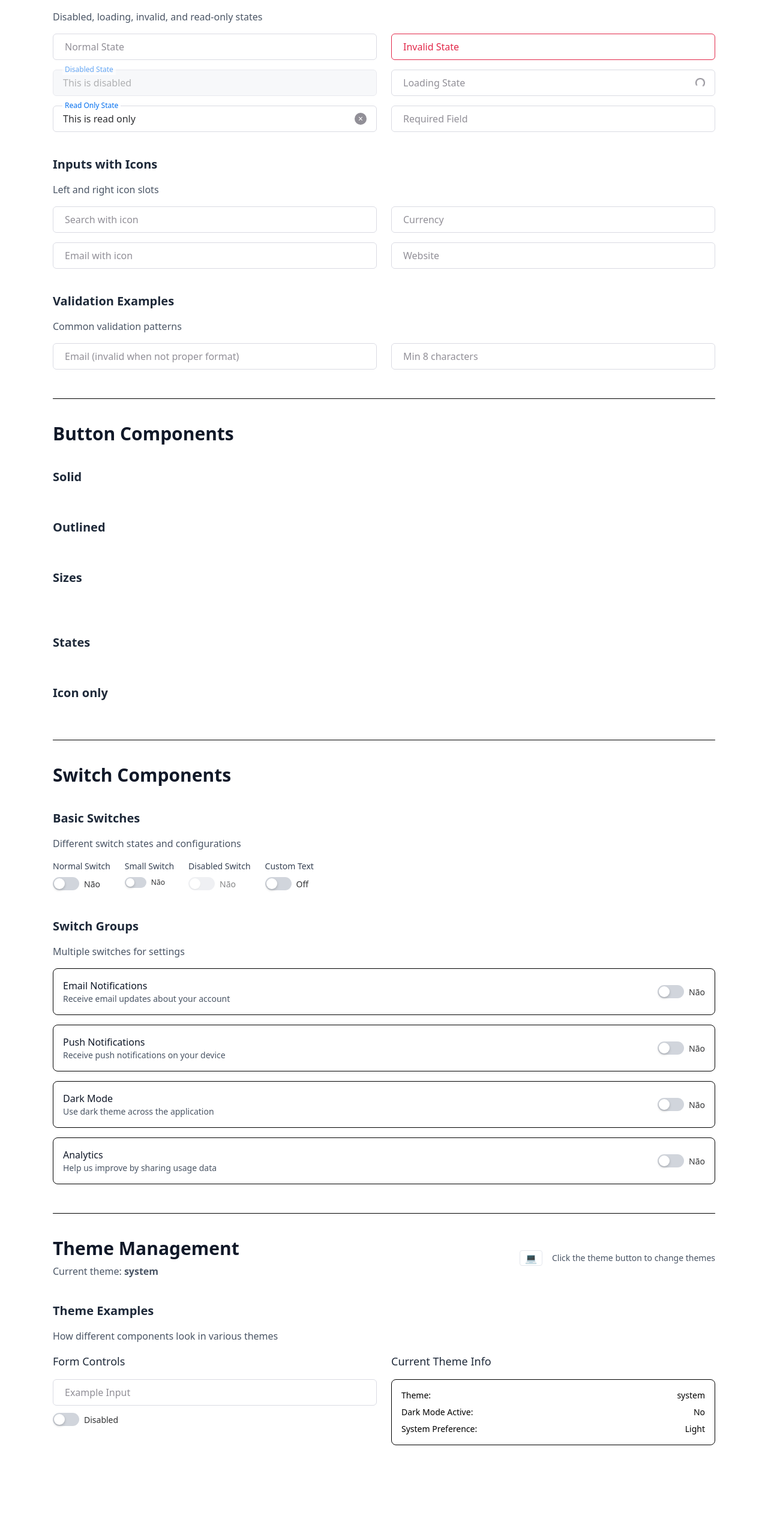
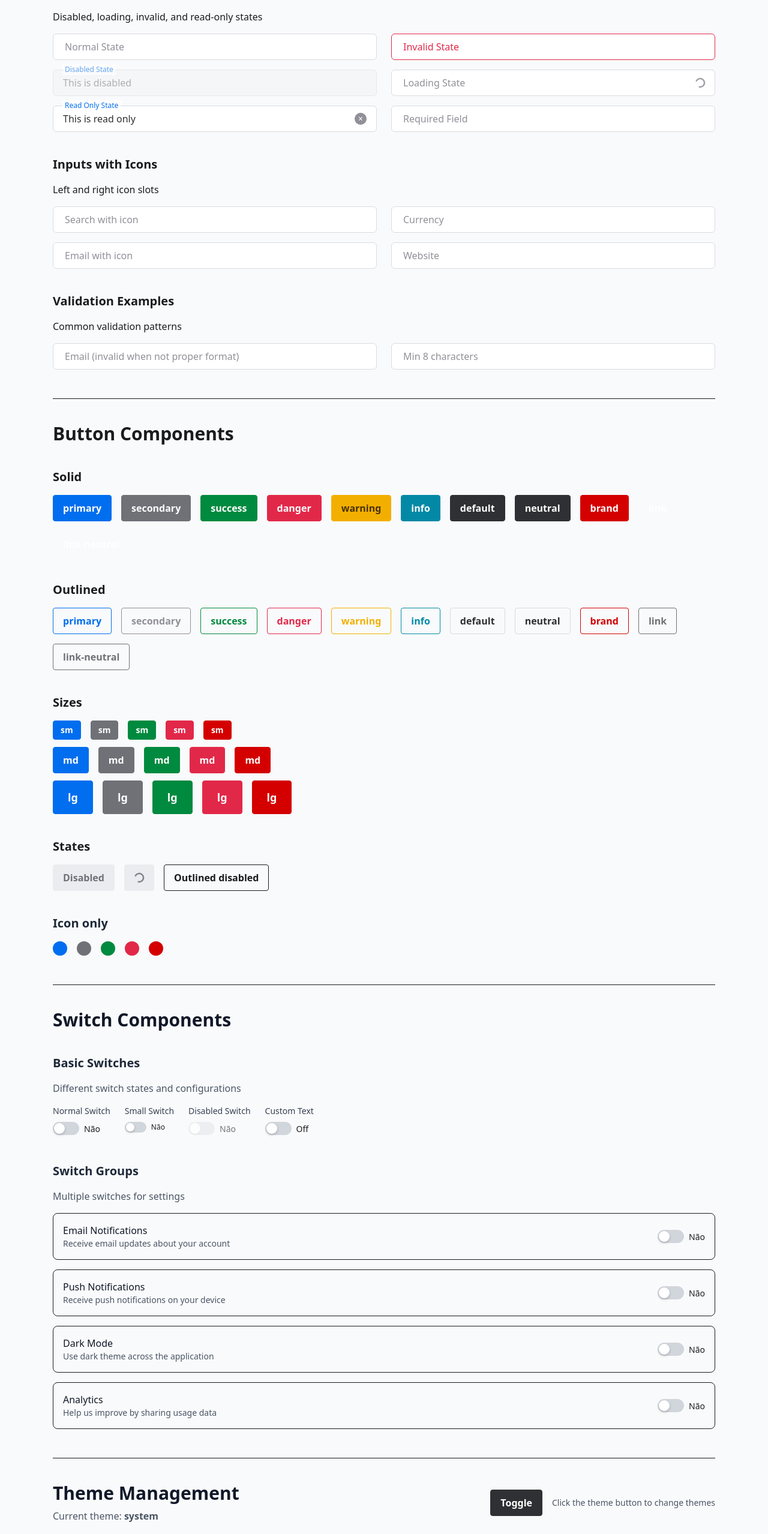
Before and after one commit to neveseduardo/vue-components-next, a Vue app: page / in a window 1280 px wide. Shown: the part 1169-3726 px from the top of the page at 60% size. Before the commit the page ends 3602 px from the top, so only its background shows below. Built offline with nearby package versions, Linux system fonts and the light colour scheme; some icons are missing.

Commit message:
feat: Ajustes input teme

```diff
--- a/src/App.vue
+++ b/src/App.vue
@@ -2,56 +2,83 @@
 	<div class="space-y-12 p-6 max-w-6xl mx-auto">
 		<!-- INPUTS DOCUMENTATION -->
 		<div class="space-y-10">
-			<h1 class="text-3xl font-bold text-gray-900">
+			<h1 class="text-3xl font-bold">
 				Input Components
 			</h1>
 
 			<!-- BASIC INPUTS -->
 			<section class="space-y-4">
-				<h2 class="text-xl font-semibold text-gray-800">
+				<h2 class="text-xl font-semibold">
 					Basic Inputs
 				</h2>
-				<p class="text-gray-600">Different input types and basic functionality</p>
+				<p>
+					Different input types and basic functionality
+				</p>
 
 				<div class="grid gap-6 md:grid-cols-2 lg:grid-cols-3">
 					<div class="space-y-2">
-						<label class="block text-sm font-medium text-gray-700">Text Input</label>
-						<GInput v-model="values.text" placeholder="Enter text" />
+						<label class="block text-sm font-medium">Text Input</label>
+						<GInput
+							v-model="values.text"
+							placeholder="Enter text"
+						/>
 					</div>
 
 					<div class="space-y-2">
-						<label class="block text-sm font-medium text-gray-700">Email Input</label>
-						<GInput v-model="values.email" type="email" placeholder="email@example.com" />
+						<label class="block text-sm font-medium">Email Input</label>
+						<GInput
+							v-model="values.email"
+							type="email"
+							placeholder="email@example.com"
+						/>
 					</div>
 
 					<div class="space-y-2">
-						<label class="block text-sm font-medium text-gray-700">Password Input</label>
-						<GInput v-model="values.password" type="password" placeholder="Enter password" />
+						<label class="block text-sm font-medium">Password Input</label>
+						<GInput
+							v-model="values.password"
+							type="password"
+							placeholder="Enter password"
+						/>
 					</div>
 
 					<div class="space-y-2">
-						<label class="block text-sm font-medium text-gray-700">Number Input</label>
-						<GInput v-model="values.number" type="number" placeholder="0" />
+						<label class="block text-sm font-medium">Number Input</label>
+						<GInput
+							v-model="values.number"
+							type="number"
+							placeholder="0"
+						/>
 					</div>
 
 					<div class="space-y-2">
-						<label class="block text-sm font-medium text-gray-700">Search Input</label>
-						<GInput v-model="values.search" type="search" placeholder="Search..." />
+						<label class="block text-sm font-medium">Search Input</label>
+						<GInput
+							v-model="values.search"
+							type="search"
+							placeholder="Search..."
+						/>
 					</div>
 
 					<div class="space-y-2">
-						<label class="block text-sm font-medium text-gray-700">Clearable Input</label>
-						<GInput v-model="values.clearable" clearable placeholder="Type to clear" />
+						<label class="block text-sm font-medium">Clearable Input</label>
+						<GInput
+							v-model="values.clearable"
+							clearable
+							placeholder="Type to clear"
+						/>
 					</div>
 				</div>
 			</section>
 
 			<!-- LABEL VARIANTS -->
 			<section class="space-y-4">
-				<h2 class="text-xl font-semibold text-gray-800">
+				<h2 class="text-xl font-semibold">
 					Label Variants
 				</h2>
-				<p class="text-gray-600">Different label positioning and behavior</p>
+				<p>
+					Different label positioning and behavior
+				</p>
 
 				<div class="grid gap-6 md:grid-cols-2 lg:grid-cols-3">
 					<div class="space-y-2">
@@ -84,15 +111,19 @@
 
 			<!-- COLOR VARIANTS -->
 			<section class="space-y-4">
-				<h2 class="text-xl font-semibold text-gray-800">
+				<h2 class="text-xl font-semibold">
 					Color Variants
 				</h2>
-				<p class="text-gray-600">Default and neutral color variants</p>
+				<p>
+					Default and neutral color variants
+				</p>
 
 				<div class="grid gap-6 md:grid-cols-2">
 					<div class="space-y-4">
 						<div>
-							<h3 class="text-sm font-medium text-gray-700 mb-3">Default Variant</h3>
+							<h3 class="text-sm font-medium mb-3">
+								Default Variant
+							</h3>
 							<GInput
 								v-model="colorVariants.defaultNormal"
 								label="Default Normal"
@@ -114,7 +145,9 @@
 
 					<div class="space-y-4">
 						<div>
-							<h3 class="text-sm font-medium text-gray-700 mb-3">Neutral Variant</h3>
+							<h3 class="text-sm font-medium mb-3">
+								Neutral Variant
+							</h3>
 							<GInput
 								v-model="colorVariants.neutralNormal"
 								label="Neutral Normal"
@@ -138,14 +171,18 @@
 
 			<!-- SIZES -->
 			<section class="space-y-4">
-				<h2 class="text-xl font-semibold text-gray-800">
+				<h2 class="text-xl font-semibold">
 					Input Sizes
 				</h2>
-				<p class="text-gray-600">Small, medium, and large variants</p>
+				<p>
+					Small, medium, and large variants
+				</p>
 
 				<div class="space-y-4">
 					<div class="flex items-center gap-4">
-						<div class="w-16 text-sm font-medium">Small:</div>
+						<div class="w-16 text-sm font-medium">
+							Small:
+						</div>
 						<GInput
 							size="sm"
 							label="Small input"
@@ -156,7 +193,9 @@
 					</div>
 
 					<div class="flex items-center gap-4">
-						<div class="w-16 text-sm font-medium">Medium:</div>
+						<div class="w-16 text-sm font-medium">
+							Medium:
+						</div>
 						<GInput
 							size="md"
 							label="Medium input"
@@ -167,7 +206,9 @@
 					</div>
 
 					<div class="flex items-center gap-4">
-						<div class="w-16 text-sm font-medium">Large:</div>
+						<div class="w-16 text-sm font-medium">
+							Large:
+						</div>
 						<GInput
 							size="lg"
 							label="Large input"
@@ -181,10 +222,12 @@
 
 			<!-- STATES -->
 			<section class="space-y-4">
-				<h2 class="text-xl font-semibold text-gray-800">
+				<h2 class="text-xl font-semibold">
 					Input States
 				</h2>
-				<p class="text-gray-600">Disabled, loading, invalid, and read-only states</p>
+				<p>
+					Disabled, loading, invalid, and read-only states
+				</p>
 
 				<div class="grid gap-6 md:grid-cols-2">
 					<div class="space-y-4">
@@ -239,10 +282,12 @@
 
 			<!-- WITH ICONS -->
 			<section class="space-y-4">
-				<h2 class="text-xl font-semibold text-gray-800">
+				<h2 class="text-xl font-semibold">
 					Inputs with Icons
 				</h2>
-				<p class="text-gray-600">Left and right icon slots</p>
+				<p>
+					Left and right icon slots
+				</p>
 
 				<div class="grid gap-6 md:grid-cols-2">
 					<div class="space-y-4">
@@ -253,7 +298,9 @@
 							placeholder="Search..."
 						>
 							<template #left>
-								<GIcon icon="ic:baseline-search" class="text-gray-400" />
+								<GIcon
+									icon="ic:baseline-search"
+								/>
 							</template>
 						</GInput>
 
@@ -264,7 +311,9 @@
 							placeholder="email@example.com"
 						>
 							<template #left>
-								<GIcon icon="ic:baseline-email" class="text-gray-400" />
+								<GIcon
+									icon="ic:baseline-email"
+								/>
 							</template>
 						</GInput>
 					</div>
@@ -277,7 +326,7 @@
 							placeholder="0.00"
 						>
 							<template #left>
-								<span class="text-gray-500">$</span>
+								<span>$</span>
 							</template>
 						</GInput>
 
@@ -288,7 +337,9 @@
 							placeholder="https://example.com"
 						>
 							<template #right>
-								<GIcon icon="ic:baseline-language" class="text-gray-400" />
+								<GIcon
+									icon="ic:baseline-language"
+								/>
 							</template>
 						</GInput>
 					</div>
@@ -297,10 +348,12 @@
 
 			<!-- VALIDATION EXAMPLES -->
 			<section class="space-y-4">
-				<h2 class="text-xl font-semibold text-gray-800">
+				<h2 class="text-xl font-semibold">
 					Validation Examples
 				</h2>
-				<p class="text-gray-600">Common validation patterns</p>
+				<p>
+					Common validation patterns
+				</p>
 
 				<div class="grid gap-6 md:grid-cols-2">
 					<GInput
@@ -326,13 +379,13 @@
 
 		<!-- BUTTONS SECTION -->
 		<div class="space-y-10 border-t pt-10">
-			<h1 class="text-3xl font-bold text-gray-900">
+			<h1 class="text-3xl font-bold">
 				Button Components
 			</h1>
 
 			<!-- SOLID -->
 			<section class="space-y-4">
-				<h2 class="text-xl font-semibold text-gray-800">
+				<h2 class="text-xl font-semibold">
 					Solid
 				</h2>
 
@@ -350,7 +403,7 @@
 
 			<!-- OUTLINED -->
 			<section class="space-y-4">
-				<h2 class="text-xl font-semibold text-gray-800">
+				<h2 class="text-xl font-semibold">
 					Outlined
 				</h2>
 
@@ -368,7 +421,7 @@
 
 			<!-- SIZES -->
 			<section class="space-y-4">
-				<h2 class="text-xl font-semibold text-gray-800">
+				<h2 class="text-xl font-semibold">
 					Sizes
 				</h2>
 
@@ -410,7 +463,7 @@
 
 			<!-- STATES -->
 			<section class="space-y-4">
-				<h2 class="text-xl font-semibold text-gray-800">
+				<h2 class="text-xl font-semibold">
 					States
 				</h2>
 
@@ -469,7 +522,9 @@
 				<h2 class="text-xl font-semibold text-gray-800">
 					Basic Switches
 				</h2>
-				<p class="text-gray-600">Different switch states and configurations</p>
+				<p class="text-gray-600">
+					Different switch states and configurations
+				</p>
 
 				<div class="flex flex-wrap gap-6">
 					<div class="space-y-2">
@@ -513,13 +568,19 @@
 				<h2 class="text-xl font-semibold text-gray-800">
 					Switch Groups
 				</h2>
-				<p class="text-gray-600">Multiple switches for settings</p>
+				<p class="text-gray-600">
+					Multiple switches for settings
+				</p>
 
 				<div class="space-y-4">
 					<div class="flex items-center justify-between p-4 border rounded-lg">
 						<div>
-							<h3 class="font-medium text-gray-900">Email Notifications</h3>
-							<p class="text-sm text-gray-600">Receive email updates about your account</p>
+							<h3 class="font-medium text-gray-900">
+								Email Notifications
+							</h3>
+							<p class="text-sm text-gray-600">
+								Receive email updates about your account
+							</p>
 						</div>
 						<GSwitch
 							v-model="settings.notifications.email"
@@ -529,8 +590,12 @@
 
 					<div class="flex items-center justify-between p-4 border rounded-lg">
 						<div>
-							<h3 class="font-medium text-gray-900">Push Notifications</h3>
-							<p class="text-sm text-gray-600">Receive push notifications on your device</p>
+							<h3 class="font-medium text-gray-900">
+								Push Notifications
+							</h3>
+							<p class="text-sm text-gray-600">
+								Receive push notifications on your device
+							</p>
 						</div>
 						<GSwitch
 							v-model="settings.notifications.push"
@@ -540,8 +605,12 @@
 
 					<div class="flex items-center justify-between p-4 border rounded-lg">
 						<div>
-							<h3 class="font-medium text-gray-900">Dark Mode</h3>
-							<p class="text-sm text-gray-600">Use dark theme across the application</p>
+							<h3 class="font-medium text-gray-900">
+								Dark Mode
+							</h3>
+							<p class="text-sm text-gray-600">
+								Use dark theme across the application
+							</p>
 						</div>
 						<GSwitch
 							v-model="settings.darkMode"
@@ -551,8 +620,12 @@
 
 					<div class="flex items-center justify-between p-4 border rounded-lg">
 						<div>
-							<h3 class="font-medium text-gray-900">Analytics</h3>
-							<p class="text-sm text-gray-600">Help us improve by sharing usage data</p>
+							<h3 class="font-medium text-gray-900">
+								Analytics
+							</h3>
+							<p class="text-sm text-gray-600">
+								Help us improve by sharing usage data
+							</p>
 						</div>
 						<GSwitch
 							v-model="settings.analytics"
@@ -570,10 +643,12 @@
 					<h1 class="text-3xl font-bold text-gray-900">
 						Theme Management
 					</h1>
-					<p class="text-gray-600 mt-2">Current theme: <span class="font-semibold">{{ currentTheme }}</span></p>
+					<p class="text-gray-600 mt-2">
+						Current theme: <span class="font-semibold">{{ currentTheme }}</span>
+					</p>
 				</div>
 				<div class="flex items-center gap-4">
-					<ThemeToggle />
+					<GThemeToggle />
 					<div class="text-sm text-gray-600">
 						Click the theme button to change themes
 					</div>
@@ -585,11 +660,15 @@
 				<h2 class="text-xl font-semibold text-gray-800">
 					Theme Examples
 				</h2>
-				<p class="text-gray-600">How different components look in various themes</p>
+				<p class="text-gray-600">
+					How different components look in various themes
+				</p>
 
 				<div class="grid gap-6 md:grid-cols-2">
 					<div class="space-y-4">
-						<h3 class="text-lg font-medium text-gray-800">Form Controls</h3>
+						<h3 class="text-lg font-medium text-gray-800">
+							Form Controls
+						</h3>
 						<div class="space-y-3">
 							<GInput
 								v-model="themeExamples.input"
@@ -608,7 +687,9 @@
 					</div>
 
 					<div class="space-y-4">
-						<h3 class="text-lg font-medium text-gray-800">Current Theme Info</h3>
+						<h3 class="text-lg font-medium text-gray-800">
+							Current Theme Info
+						</h3>
 						<div class="p-4 border rounded-lg space-y-2">
 							<div class="flex justify-between">
 								<span class="text-sm font-medium">Theme:</span>
@@ -631,11 +712,7 @@
 </template>
 
 <script setup lang="ts">
- import { reactive, computed } from 'vue';
-import { GSwitch } from './components/switch';
-import { GInput } from './components/input';
-import { GButton } from './components/button';
-import { ThemeToggle } from './components/theme-toggle';
+import { reactive, computed } from 'vue';
 import { useTheme } from './composables/useTheme';
 
 type Variant =
--- a/src/assets/css/app.css
+++ b/src/assets/css/app.css
@@ -1,4 +1,5 @@
+@import 'element-plus/dist/index.css';
+
 @import 'tailwindcss';
-
 @import './utils/variables';
 @import './modules/index.css';
--- a/src/assets/css/utils/variables.css
+++ b/src/assets/css/utils/variables.css
@@ -1,4 +1,4 @@
-/* @custom-variant dark (&:where(.dark, .dark *)); */
+@custom-variant dark (&:where(.dark, .dark *));
 
 @theme {
 	--color-neutral-99: #F9FAFB;
@@ -93,9 +93,34 @@
 
 	--color-background-primary: var(--color-neutral-99);
 	--color-foreground-primary: var(--color-neutral-10);
+
+	/* Text colors */
+	--color-text-primary: var(--color-neutral-10);
+	--color-text-secondary: var(--color-neutral-30);
+	--color-text-tertiary: var(--color-neutral-50);
+	--color-text-quaternary: var(--color-neutral-70);
+
+	/* Border colors */
+	--color-border-primary: var(--color-neutral-90);
+	--color-border-secondary: var(--color-neutral-80);
 }
 
 .dark {
 	--color-background-primary: var(--color-neutral-10);
 	--color-foreground-primary: var(--color-neutral-99);
+
+	/* Text colors */
+	--color-text-primary: var(--color-neutral-99);
+	--color-text-secondary: var(--color-neutral-80);
+	--color-text-tertiary: var(--color-neutral-60);
+	--color-text-quaternary: var(--color-neutral-50);
+
+	/* Border colors */
+	--color-border-primary: var(--color-neutral-30);
+	--color-border-secondary: var(--color-neutral-40);
 }
+
+body {
+	background-color: var(--color-background-primary);
+	color: var(--color-foreground-primary);
+}
--- a/src/components/index.ts
+++ b/src/components/index.ts
@@ -19,6 +19,7 @@
 import Tooltip from './tooltip/Tooltip.vue';
 import Pagination from './pagination/Pagination.vue';
 import Input from './input/Input.vue';
+import ThemeToggle from './theme-toggle/ThemeToggle.vue';
 
 export {
 	Button,
@@ -39,6 +40,7 @@
 	Tooltip,
 	Pagination,
 	Input,
+	ThemeToggle,
 };
 
 export default {
@@ -61,5 +63,6 @@
 		app.component('GTooltip', Tooltip);
 		app.component('GPagination', Pagination);
 		app.component('GInput', Input);
+		app.component('GThemeToggle', ThemeToggle);
 	},
 };
--- a/src/components/theme-toggle/ThemeToggle.vue
+++ b/src/components/theme-toggle/ThemeToggle.vue
@@ -1,62 +1,29 @@
 <template>
-	<Dropdown
-		trigger="click"
-		@command="handleThemeChange"
-	>
-		<template #trigger>
-			<button
-				class="theme-toggle__button"
-				:title="currentThemeLabel"
-			>
-				<span class="theme-toggle__icon">{{ currentIcon }}</span>
-			</button>
+	<ElDropdown trigger="click">
+		<Button>Toggle</Button>
+
+		<template #dropdown>
+			<ElDropdownMenu>
+				<ElDropdownItem @click="handleThemeChange('dark')">
+					Dark
+				</ElDropdownItem>
+				<ElDropdownItem @click="handleThemeChange('light')">
+					Light
+				</ElDropdownItem>
+				<ElDropdownItem @click="handleThemeChange('system')">
+					System
+				</ElDropdownItem>
+			</ElDropdownMenu>
 		</template>
-		<ElDropdownItem command="light">
-			<span class="theme-option">
-				<span class="theme-option__icon">☀️</span>
-				<span class="theme-option__label">Claro</span>
-			</span>
-		</ElDropdownItem>
-		<ElDropdownItem command="dark">
-			<span class="theme-option">
-				<span class="theme-option__icon">🌙</span>
-				<span class="theme-option__label">Escuro</span>
-			</span>
-		</ElDropdownItem>
-		<ElDropdownItem command="system">
-			<span class="theme-option">
-				<span class="theme-option__icon">💻</span>
-				<span class="theme-option__label">Sistema</span>
-			</span>
-		</ElDropdownItem>
-	</Dropdown>
+	</ElDropdown>
 </template>
 
 <script setup lang="ts">
-import { computed } from 'vue';
-import { ElDropdownItem } from 'element-plus';
-import { Dropdown } from '../dropdown';
+import { ElDropdownItem, ElDropdown, ElDropdownMenu } from 'element-plus';
 import { useTheme } from '../../composables/useTheme';
+import Button from '../button/Button.vue';
 
 const { theme, setTheme } = useTheme();
-
-const currentIcon = computed(() => {
-	switch (theme.value) {
-		case 'light': return '☀️';
-		case 'dark': return '🌙';
-		case 'system': return '💻';
-		default: return '💻';
-	}
-});
-
-const currentThemeLabel = computed(() => {
-	switch (theme.value) {
-		case 'light': return 'Tema Claro';
-		case 'dark': return 'Tema Escuro';
-		case 'system': return 'Tema do Sistema';
-		default: return 'Tema do Sistema';
-	}
-});
 
 const handleThemeChange = (command: 'light' | 'dark' | 'system') => {
 	setTheme(command);
--- a/src/composables/useTheme.ts
+++ b/src/composables/useTheme.ts
@@ -31,15 +31,15 @@
 	watch(isDark, (dark) => {
 		const root = document.documentElement;
 		if (dark) {
-			root.setAttribute('data-theme', 'dark');
+			root.classList.add('dark');
 		} else {
-			root.removeAttribute('data-theme');
+			root.classList.remove('dark');
 		}
 	}, { immediate: true });
 
 	onMounted(() => {
 		if (isDark.value) {
-			document.documentElement.setAttribute('data-theme', 'dark');
+			document.documentElement.classList.add('dark');
 		}
 	});
 
```
